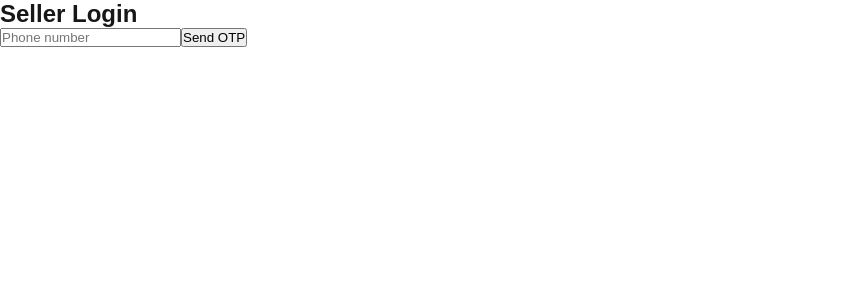
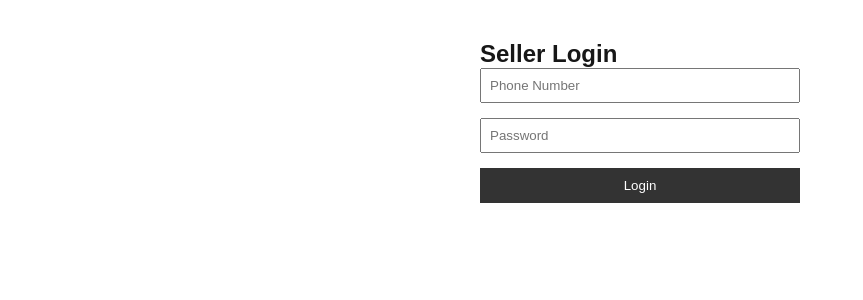
Before and after one commit to Adarsh-oo7/kerala-seller-web, a Next.js app: page /login/seller in a window 1280 px wide. Shown: the top 300 px of the page, without its empty margins (0-863 px from the left). Built offline with nearby package versions, Linux system fonts and the light colour scheme.

Commit message:
login and reg sample

```diff
--- a/app/login/seller/page.js
+++ b/app/login/seller/page.js
@@ -1,45 +1,97 @@
-"use client"; // 👈 Add this at the top
+'use client';
 
 import { useState } from 'react';
+import { useRouter } from 'next/navigation';
 import axios from 'axios';
 
 export default function LoginSeller() {
+  const router = useRouter();
   const [phone, setPhone] = useState('');
-  const [otp, setOtp] = useState('');
-  const [step, setStep] = useState(1);
+  const [password, setPassword] = useState('');
+  const [loading, setLoading] = useState(false);
+  const [error, setError] = useState('');
 
-  const sendOtp = async () => {
+  const handleLogin = async () => {
+    if (!phone || !password) {
+      setError('Phone number and password are required.');
+      return;
+    }
+
+    setLoading(true);
+    setError('');
+
     try {
-      const response = await axios.post('/api/seller/send-otp', { phone });
-      setStep(2);
-    } catch (error) {
-      console.error(error);
-    }
-  };
+      const response = await axios.post('http://localhost:8000/user/login/', {
+        phone,
+        password,
+      });
 
-  const verifyOtp = async () => {
-    try {
-      const response = await axios.post('/api/seller/verify-otp', { phone, otp });
-      alert("Login successful");
-    } catch (error) {
-      console.error(error);
+      const { token, shop_url } = response.data;
+
+      // ✅ Store token using correct key
+      localStorage.setItem('accessToken', token);
+
+      // ✅ Redirect to dashboard
+      router.push('/dashboard/seller');
+    } catch (err) {
+      setError(err.response?.data?.detail || 'Login failed. Please try again.');
+    } finally {
+      setLoading(false);
     }
   };
 
   return (
-    <div>
+    <div style={{ padding: '40px', maxWidth: '400px', margin: 'auto' }}>
       <h2>Seller Login</h2>
-      {step === 1 ? (
-        <div>
-          <input value={phone} onChange={(e) => setPhone(e.target.value)} placeholder="Phone number" />
-          <button onClick={sendOtp}>Send OTP</button>
-        </div>
-      ) : (
-        <div>
-          <input value={otp} onChange={(e) => setOtp(e.target.value)} placeholder="Enter OTP" />
-          <button onClick={verifyOtp}>Verify</button>
-        </div>
-      )}
+
+      <input
+        type="text"
+        placeholder="Phone Number"
+        value={phone}
+        onChange={(e) => {
+          setPhone(e.target.value);
+          setError('');
+        }}
+        style={{
+          display: 'block',
+          width: '100%',
+          marginBottom: '15px',
+          padding: '8px',
+        }}
+      />
+
+      <input
+        type="password"
+        placeholder="Password"
+        value={password}
+        onChange={(e) => {
+          setPassword(e.target.value);
+          setError('');
+        }}
+        style={{
+          display: 'block',
+          width: '100%',
+          marginBottom: '15px',
+          padding: '8px',
+        }}
+      />
+
+      {error && <p style={{ color: 'red', marginBottom: '10px' }}>{error}</p>}
+
+      <button
+        onClick={handleLogin}
+        disabled={loading}
+        style={{
+          padding: '10px 20px',
+          width: '100%',
+          backgroundColor: '#333',
+          color: 'white',
+          border: 'none',
+          cursor: 'pointer',
+        }}
+      >
+        {loading ? 'Logging in...' : 'Login'}
+      </button>
     </div>
   );
 }
--- a/app/page.js
+++ b/app/page.js
@@ -1,4 +1,4 @@
-import Header from "@/components/common/Header";
+import Header from "../components/common/Header";
 
 
 export default function Home() {
```
Also changed, not shown: app/dashboard/seller/page.js (added, +65 -0 lines), app/register/seller/page.js (+34 -18 lines).
